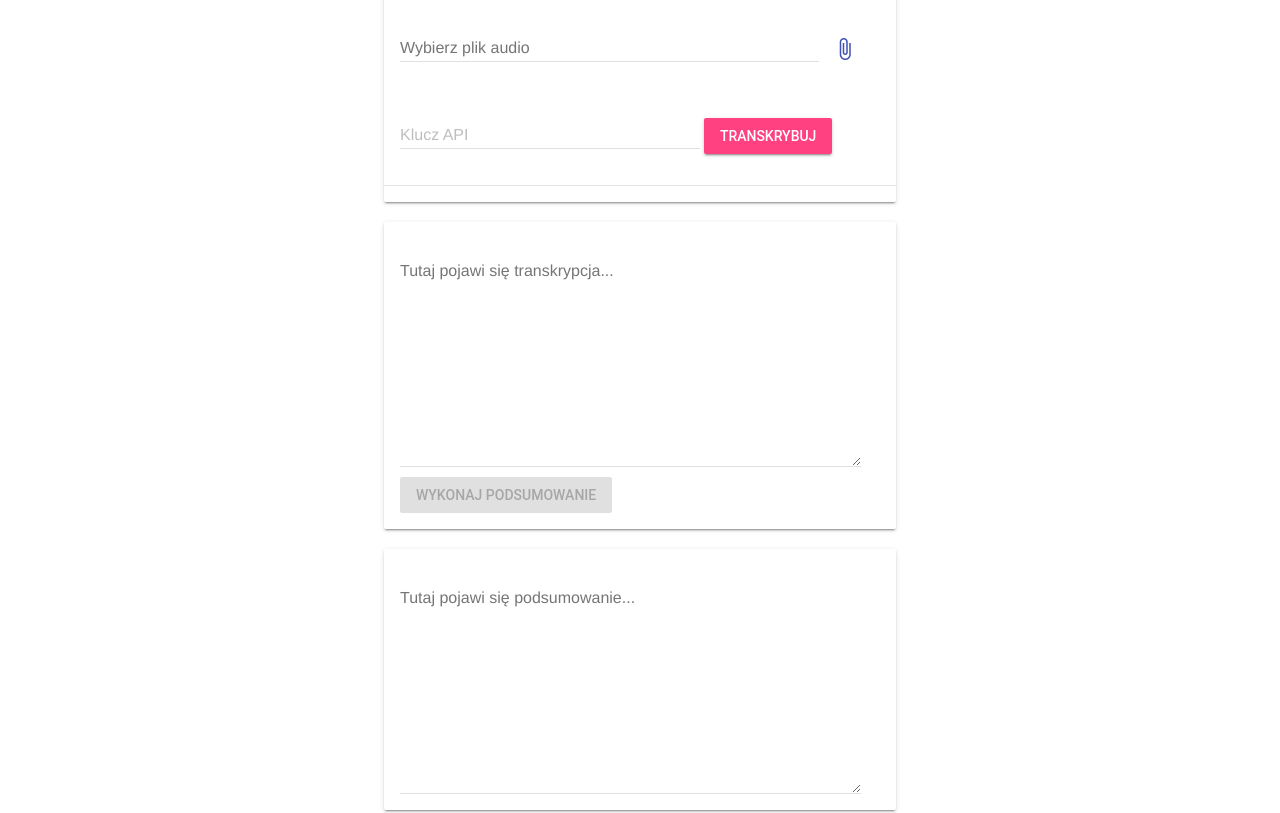
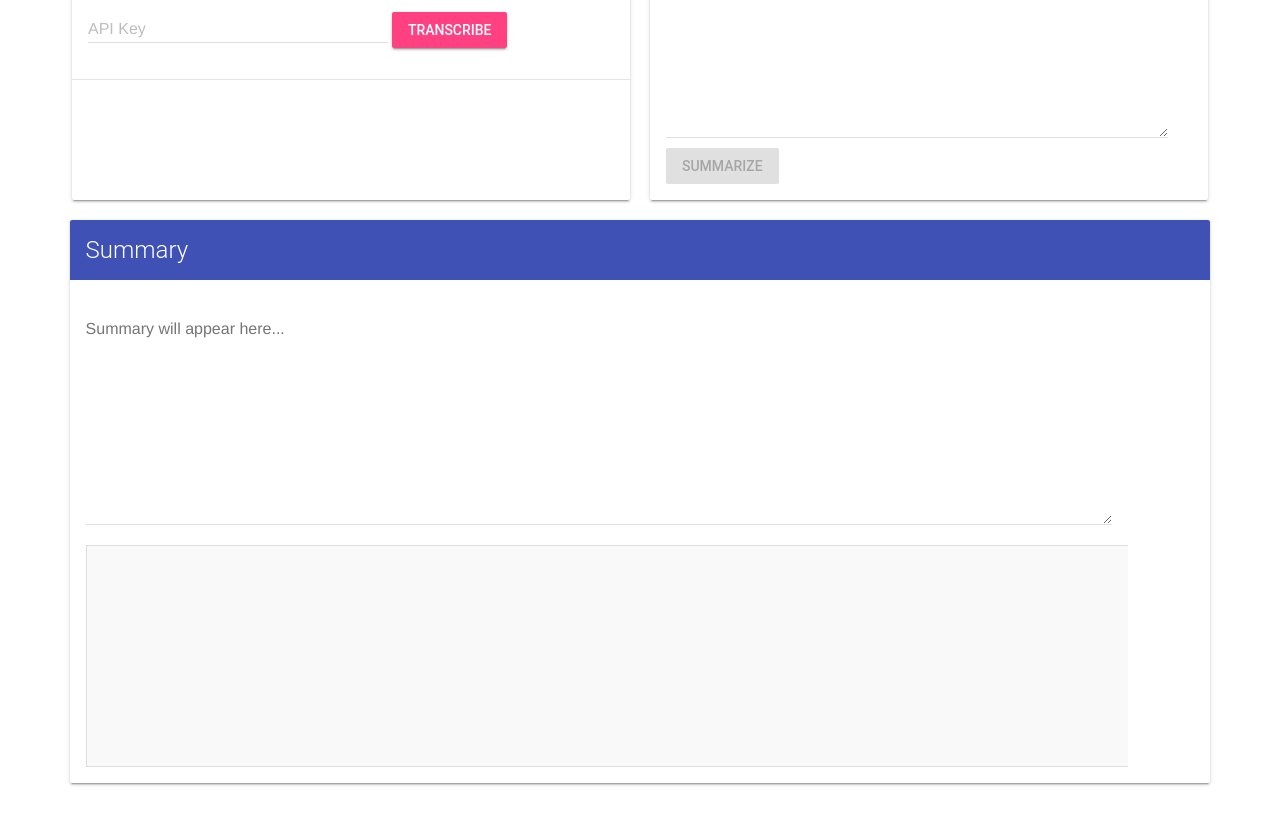
Before and after one commit to br3jski/Whisper-WebUI, a Flask app: page / in a window 1280 px wide. Shown: the part 261-1074 px from the top of the page. Run offline with Flask 3, Linux system fonts and the light colour scheme.

Commit message:
Changed summary prompt, allow external access, add markdown support in summary

```diff
--- a/app.py
+++ b/app.py
@@ -61,10 +61,10 @@ def summarize():
     client = OpenAI(api_key=api_key)
     try:
         response = client.chat.completions.create(
-            model="gpt-4",
+            model="gpt-4o",
             messages=[
-                {"role": "system", "content": "Jesteś asystentem, który tworzy zwięzłe podsumowania."},
-                {"role": "user", "content": f"Wykonaj podsumowanie poniższej transkrypcji:\n\n{transcription}"}
+                {"role": "system", "content": "Ty jesteś asystentem, który specjalizuje się w tworzeniu czytelnych i zwięzłych notatek akademickich. Twoim celem jest przekształcenie transkrypcji wykładów lub innych dokumentów akademickich w formę, która ułatwi naukę i przygotowanie do egzaminów. Wspierasz tworzenie map myśli, list punktowanych oraz innych czytelnych formatów. Zachowaj kluczowe informacje i porządkuj dane w logiczne struktury."},
+                {"role": "user", "content": f"Jestem w trakcie nauki do egzaminu i potrzebuję czytelnych notatek bazujących na poniższej transkrypcji. Proszę przekształć treść w zwięzłą formę, która będzie przydatna do powtórek, taką jak mapa myśli lub lista punktów. Oto transkrypcja, z której należy stworzyć notatki:\n\n{transcription}"}
             ]
         )
         summary = response.choices[0].message.content
@@ -73,4 +73,4 @@ def summarize():
         return jsonify({'error': f"Wystąpił błąd podczas generowania podsumowania: {str(e)}"}), 500
 
 if __name__ == '__main__':
-    app.run(debug=True, port=8001)
+    app.run(debug=True, host='0.0.0.0', port=8001)
--- a/templates/index.html
+++ b/templates/index.html
@@ -1,24 +1,23 @@
 <!DOCTYPE html>
-<html lang="pl">
+<html lang="en">
 <head>
     <meta charset="UTF-8">
     <meta name="viewport" content="width=device-width, initial-scale=1.0">
-    <title>Transkrypcja audio</title>
+    <title>Audio Transcription and Summarization</title>
     <link rel="stylesheet" href="https://fonts.googleapis.com/icon?family=Material+Icons">
     <link rel="stylesheet" href="https://code.getmdl.io/1.3.0/material.indigo-pink.min.css">
     <script defer src="https://code.getmdl.io/1.3.0/material.min.js"></script>
+    <script src="https://cdn.jsdelivr.net/npm/marked/marked.min.js"></script>
     <style>
+        .page-content {
+            display: flex;
+            flex-wrap: wrap;
+            justify-content: center;
+            padding: 20px;
+        }
         .demo-card-wide.mdl-card {
-            width: 512px;
-            margin: 20px auto;
-        }
-        .demo-card-wide > .mdl-card__title {
-            color: #fff;
-            height: 176px;
-            background: url('https://getmdl.io/assets/demos/welcome_card.jpg') center / cover;
-        }
-        .demo-card-wide > .mdl-card__menu {
-            color: #fff;
+            width: 45%;
+            margin: 10px;
         }
         #transcription, #summary {
             width: 100%;
@@ -47,26 +46,42 @@
             width: 300px;
             z-index: 4;
         }
+        .full-width {
+            width: 92% !important;
+        }
+        .mdl-card__title {
+            background-color: #3f51b5;
+            color: white;
+        }
+        #summaryRendered {
+            width: 100%;
+            min-height: 200px;
+            margin-top: 20px;
+            border: 1px solid #ddd;
+            padding: 10px;
+            overflow-y: auto;
+            background-color: #f9f9f9;
+        }
     </style>
 </head>
 <body>
     <div class="mdl-layout mdl-js-layout mdl-layout--fixed-header">
         <header class="mdl-layout__header">
             <div class="mdl-layout__header-row">
-                <span class="mdl-layout-title">Transkrypcja audio</span>
+                <span class="mdl-layout-title">Audio Transcription and Summarization</span>
             </div>
         </header>
         <main class="mdl-layout__content">
             <div class="page-content">
                 <div class="demo-card-wide mdl-card mdl-shadow--2dp">
                     <div class="mdl-card__title">
-                        <h2 class="mdl-card__title-text">Wgraj plik audio</h2>
+                        <h2 class="mdl-card__title-text">Upload Audio File</h2>
                     </div>
                     <div class="mdl-card__supporting-text">
                         <form method="POST" enctype="multipart/form-data" id="upload-form">
                             <div class="file-input-container">
                                 <div class="mdl-textfield mdl-js-textfield mdl-textfield--file">
-                                    <input class="mdl-textfield__input" placeholder="Wybierz plik audio" type="text" id="uploadFile" readonly/>
+                                    <input class="mdl-textfield__input" placeholder="Choose audio file" type="text" id="uploadFile" readonly/>
                                 </div>
                                 <div class="mdl-button mdl-button--primary mdl-button--icon mdl-button--file">
                                     <i class="material-icons">attach_file</i>
@@ -75,10 +90,10 @@
                             </div>
                             <div class="mdl-textfield mdl-js-textfield mdl-textfield--floating-label">
                                 <input class="mdl-textfield__input" type="text" id="api_key" name="api_key">
-                                <label class="mdl-textfield__label" for="api_key">Klucz API</label>
+                                <label class="mdl-textfield__label" for="api_key">API Key</label>
                             </div>
                             <button class="mdl-button mdl-js-button mdl-button--raised mdl-js-ripple-effect mdl-button--accent" type="submit">
-                                Transkrybuj
+                                Transcribe
                             </button>
                         </form>
                     </div>
@@ -87,16 +102,23 @@
                     </div>
                 </div>
                 <div class="demo-card-wide mdl-card mdl-shadow--2dp">
+                    <div class="mdl-card__title">
+                        <h2 class="mdl-card__title-text">Transcript</h2>
+                    </div>
                     <div class="mdl-card__supporting-text">
-                        <textarea id="transcription" class="mdl-textfield__input" readonly rows="3" placeholder="Tutaj pojawi się transkrypcja..."></textarea>
+                        <textarea id="transcription" class="mdl-textfield__input" readonly rows="3" placeholder="Transcription will appear here..."></textarea>
                         <button id="summarizeBtn" class="mdl-button mdl-js-button mdl-button--raised mdl-js-ripple-effect mdl-button--accent" style="margin-top: 10px;" disabled>
-                            Wykonaj podsumowanie
+                            Summarize
                         </button>
                     </div>
                 </div>
-                <div class="demo-card-wide mdl-card mdl-shadow--2dp">
+                <div class="demo-card-wide mdl-card mdl-shadow--2dp full-width">
+                    <div class="mdl-card__title">
+                        <h2 class="mdl-card__title-text">Summary</h2>
+                    </div>
                     <div class="mdl-card__supporting-text">
-                        <textarea id="summary" class="mdl-textfield__input" readonly rows="3" placeholder="Tutaj pojawi się podsumowanie..."></textarea>
+                        <textarea id="summary" class="mdl-textfield__input" readonly rows="3" placeholder="Summary will appear here..."></textarea>
+                        <div id="summaryRendered"></div>
                     </div>
                 </div>
             </div>
@@ -111,19 +133,17 @@
         const uploadFile = document.getElementById('uploadFile');
         const summarizeBtn = document.getElementById('summarizeBtn');
         const summaryTextarea = document.getElementById('summary');
+        const summaryRendered = document.getElementById('summaryRendered');
         const apiKeyInput = document.getElementById('api_key');
 
-        // Funkcja do zapisywania klucza API
         function saveApiKey(apiKey) {
             localStorage.setItem('openai_api_key', apiKey);
         }
 
-        // Funkcja do wczytywania klucza API
         function loadApiKey() {
             return localStorage.getItem('openai_api_key');
         }
 
-        // Wczytaj zapisany klucz API przy ładowaniu strony
         window.addEventListener('load', () => {
             const savedApiKey = loadApiKey();
             if (savedApiKey) {
@@ -137,9 +157,8 @@
 
         form.addEventListener('submit', (event) => {
             event.preventDefault();
-            statusDiv.textContent = 'Wysyłanie pliku...';
+            statusDiv.textContent = 'Uploading file...';
 
-            // Zapisz klucz API przed wysłaniem formularza
             saveApiKey(apiKeyInput.value);
 
             const formData = new FormData(form);
@@ -150,15 +169,15 @@
             .then(response => response.json())
             .then(data => {
                 if (data.error) {
-                    statusDiv.textContent = `Błąd: ${data.error}`;
+                    statusDiv.textContent = `Error: ${data.error}`;
                 } else {
-                    statusDiv.textContent = 'Transkrypcja zakończona';
+                    statusDiv.textContent = 'Transcription completed';
                     transcriptionTextarea.value = data.transcription;
                     summarizeBtn.disabled = false;
                 }
             })
             .catch(error => {
-                statusDiv.textContent = `Błąd: ${error}`;
+                statusDiv.textContent = `Error: ${error}`;
             });
         });
 
@@ -166,7 +185,7 @@
             const transcription = transcriptionTextarea.value;
             const apiKey = apiKeyInput.value;
 
-            statusDiv.textContent = 'Generowanie podsumowania...';
+            statusDiv.textContent = 'Generating summary...';
 
             fetch('/summarize', {
                 method: 'POST',
@@ -181,14 +200,15 @@
             .then(response => response.json())
             .then(data => {
                 if (data.error) {
-                    statusDiv.textContent = `Błąd: ${data.error}`;
+                    statusDiv.textContent = `Error: ${data.error}`;
                 } else {
-                    statusDiv.textContent = 'Podsumowanie zakończone';
+                    statusDiv.textContent = 'Summary completed';
                     summaryTextarea.value = data.summary;
+                    summaryRendered.innerHTML = marked.parse(data.summary);
                 }
             })
             .catch(error => {
-                statusDiv.textContent = `Błąd: ${error}`;
+                statusDiv.textContent = `Error: ${error}`;
             });
         });
     </script>
```
